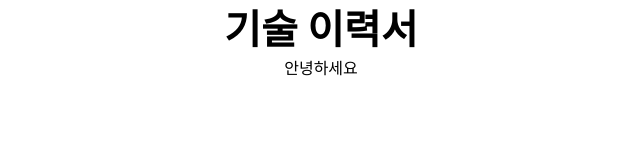
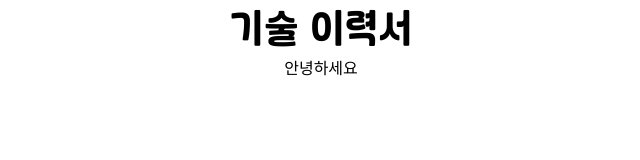
Before and after one commit to uniqueeest/portfolio, a Next.js app: page / in a window 1280 px wide. Shown: the top 160 px of the page, without its empty margins (319-959 px from the left). Built offline with nearby package versions, Linux system fonts and the light colour scheme.

Commit message:
chore: 폰트 변경

```diff
--- a/src/app/globals.css
+++ b/src/app/globals.css
@@ -1,6 +1,20 @@
 @tailwind base;
 @tailwind components;
 @tailwind utilities;
+
+@font-face {
+  font-family: 'TTLaundryGothicB';
+  src: url('/fonts/런드리고딕_Bold.woff') format('woff2');
+  font-weight: 700;
+  font-style: normal;
+}
+
+@font-face {
+  font-family: 'TTLaundryGothicR';
+  src: url('/fonts/런드리고딕_Regular.woff') format('woff2');
+  font-weight: 400;
+  font-style: normal;
+}
 
 html,
 body,
@@ -126,3 +140,14 @@ table {
   border-collapse: collapse;
   border-spacing: 0;
 }
+
+h1,
+h2,
+h3,
+strong {
+  font-family: 'TTLaundryGothicB';
+}
+
+body {
+  font-family: 'TTLaundryGothicR';
+}
```
Also changed, not shown: public/fonts/런드리고딕_Bold.woff (added), public/fonts/런드리고딕_Regular.woff (added).
